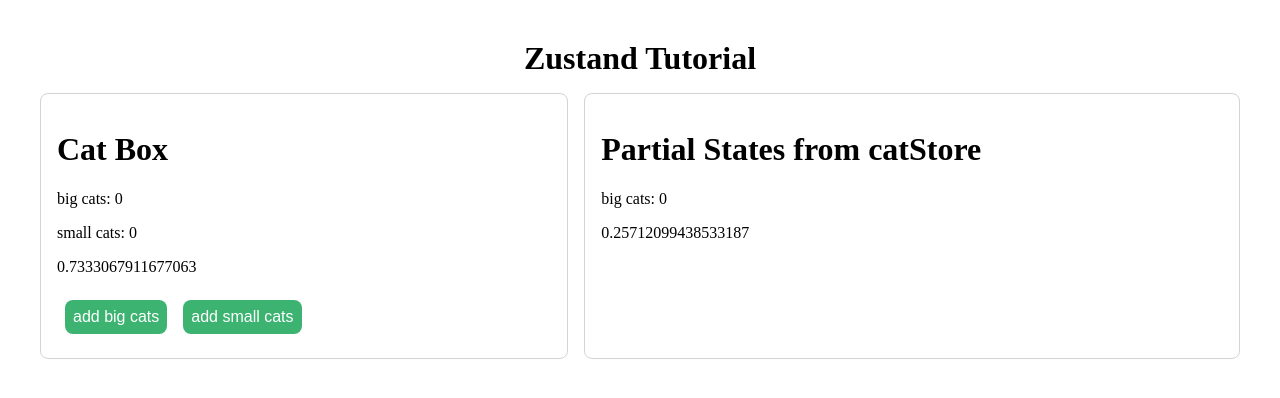
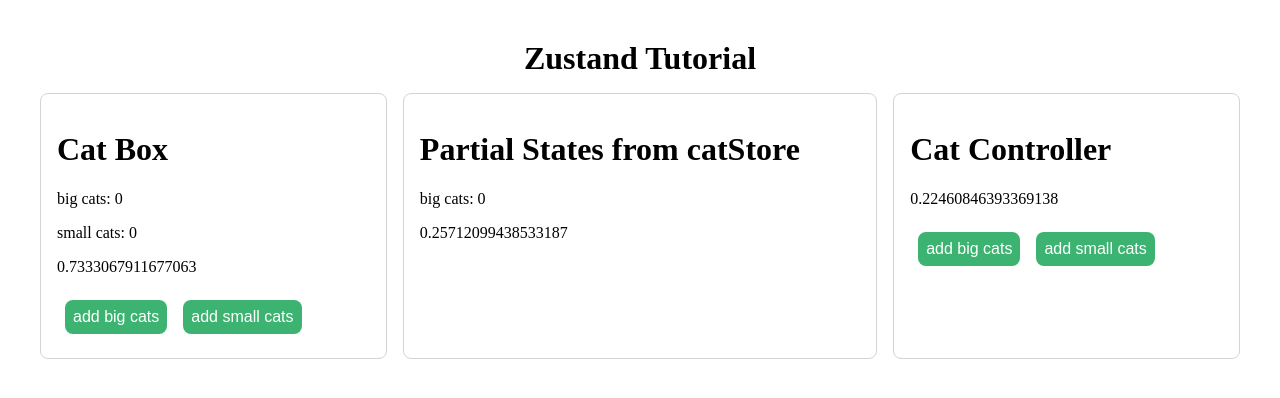
Before and after one commit to blatoo/react_zustand, a React (Vite) app: page / in a window 1280 px wide. Shown: the top 398 px of the page. Built offline with nearby package versions, Linux system fonts and the light colour scheme.

Commit message:
added the CatController

```diff
--- a/src/App.tsx
+++ b/src/App.tsx
@@ -1,5 +1,6 @@
 import { CatBox } from "./components/CatBox";
 import { CatBox2 } from "./components/CatBox2";
+import { CatController } from "./components/CatController";
 
 function App() {
   return (
@@ -8,6 +9,7 @@
       <div>
         <CatBox />
         <CatBox2 />
+        <CatController />
       </div>
     </div>
   );
--- a/src/components/CatBox2.tsx
+++ b/src/components/CatBox2.tsx
@@ -2,6 +2,7 @@
 
 export const CatBox2 = () => {
   const bigCats = useCatStore((state) => state.cats.bigCats);
+
   return (
     <div className="box">
       <h1>Partial States from catStore</h1>
--- /dev/null
+++ b/src/components/CatController.tsx
@@ -0,0 +1,19 @@
+import React from "react";
+import { useCatStore } from "../stores/catStore";
+
+export const CatController = () => {
+  //   const { increaseBigCats, increaseSmallCats } = useCatStore();
+  const increaseBigCats = useCatStore.use.increaseBigCats();
+  const increaseSmallCats = useCatStore.use.increaseSmallCats();
+
+  return (
+    <div className="box">
+      <h1>Cat Controller</h1>
+      <p>{Math.random()}</p>
+      <div>
+        <button onClick={increaseBigCats}>add big cats</button>
+        <button onClick={increaseSmallCats}>add small cats</button>
+      </div>
+    </div>
+  );
+};
--- a/src/stores/catStore.ts
+++ b/src/stores/catStore.ts
@@ -1,5 +1,6 @@
 import { create } from "zustand";
 import { immer } from "zustand/middleware/immer";
+import { createSelectors } from "../utils/createSelectors";
 
 type TCatStoreState = {
   cats: {
@@ -11,7 +12,9 @@
   summary: () => void;
 };
 
-export const useCatStore = create<TCatStoreState>()(
+export const useCatStore = createSelectors(
+  createSelectors(
+    create<TCatStoreState>()(
       immer((set, get) => ({
         cats: {
           bigCats: 0,
@@ -30,4 +33,6 @@
           return `There are ${total} cats in total. `;
         },
       }))
+    )
+  )
 );
```
Lines whose indentation alone changed are shown as unchanged.
